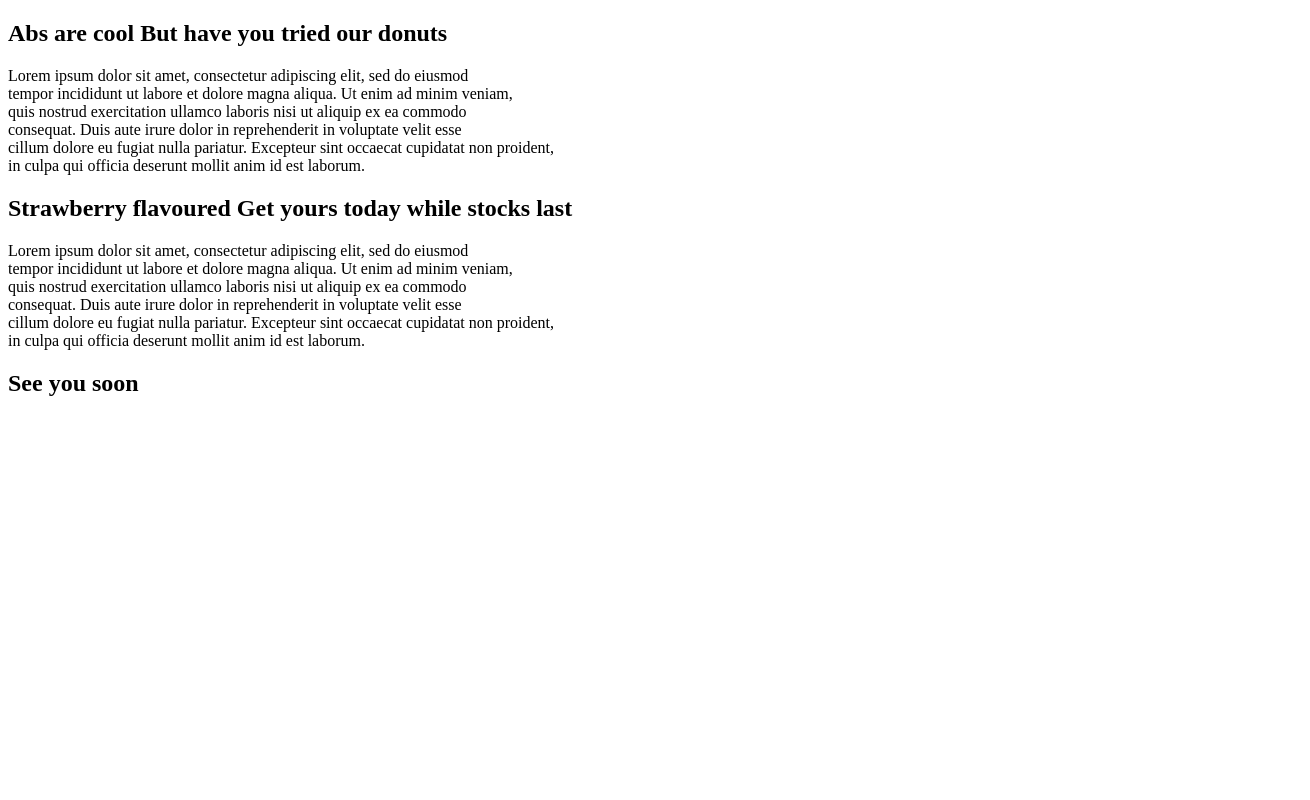
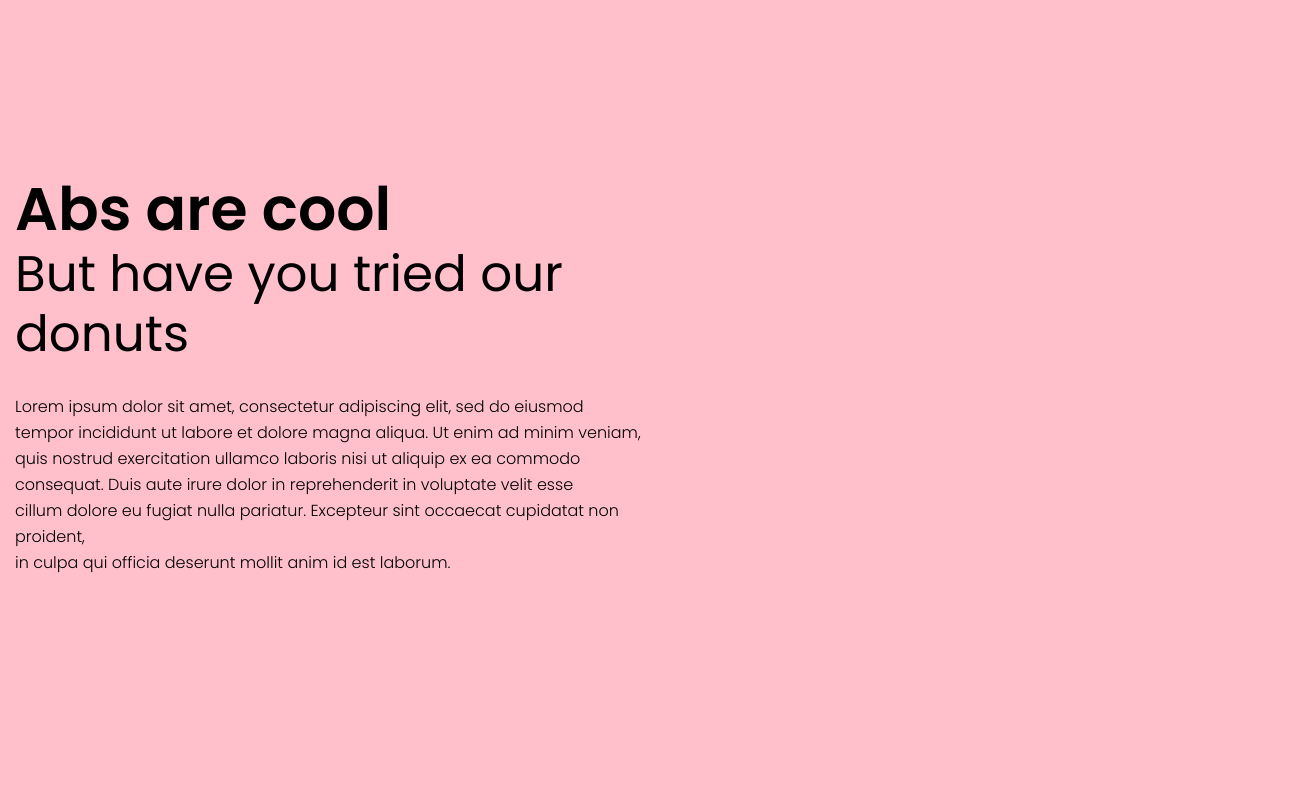
Before and after one commit to Morne-Dev/mars-landing, a plain HTML site: page index.html in a window 1280 px wide. Shown: the top 800 px of the page, 1310 px wide, since content can reach past the window. Drawn offline with Linux system fonts and the light colour scheme.

Commit message:
Fix: text styling

```diff
--- a/css/style.css
+++ b/css/style.css
@@ -0,0 +1,98 @@
+@import url('https://fonts.googleapis.com/css2?family=Poppins:wght@300;400;500;600;800&display=swap');
+
+*,
+*::before,
+*::after {
+    margin: 0;
+    padding: 0;
+    box-sizing: inherit;
+}
+
+html {
+    scroll-snap-type: y mandatory;
+}
+
+body {
+    height: 100%;
+    width: 100%;
+    font-family: 'Poppins', sans-serif;
+    background: #ffc0cb;
+}
+
+section{
+    height: 100vh;
+    width: 100vw;
+    scroll-snap-align: start;
+    position: relative;
+}
+
+section .container{
+    max-width: 1360px;
+    width: 100%;
+    height: 100%;
+    margin: 0 auto;
+    padding: 0 15px;
+
+    display: grid;
+    grid-template-columns: repeat(2, 1fr);
+    align-items: center;
+    justify-content: flex-start;
+}
+
+section.one .container {
+    grid-template-areas: 'content..';
+}
+section.two .container {
+    grid-template-areas: '..content';
+}
+
+.hero {
+    width: 100%;
+    height: 100%;
+    margin-bottom: 50px;
+
+    grid-area: content;
+    display: flex;
+    align-items: flex-start;
+    justify-content: center;
+    flex-direction: column;
+}
+
+h1 {
+    position: absolute;
+    top: 50%;
+    left: 50%;
+    transform: translate(-50%, -50%);
+
+    font-size: 90px;
+    line-height:100px;
+    font-weight: 700;
+    width: 100%;
+    text-align: center;
+}
+
+h2 {
+    font-size: 60px;
+    font-weight: 600;
+    line-height: 70px;
+    display: block;
+    width: 100%;
+    font-family: inherit;
+}
+
+h2 span {
+    font-size: 50px;
+    display: block;
+    line-height: 60px;
+    width: 100%;
+    font-weight: 400;
+    margin-bottom: 30px;
+}
+
+p {
+    font-size: 16px;
+    line-height: 26px;
+    font-weight: 300;
+    width: 100%;
+    display: block;
+}
```
Also changed, not shown: index.html (+0 -3 lines).
